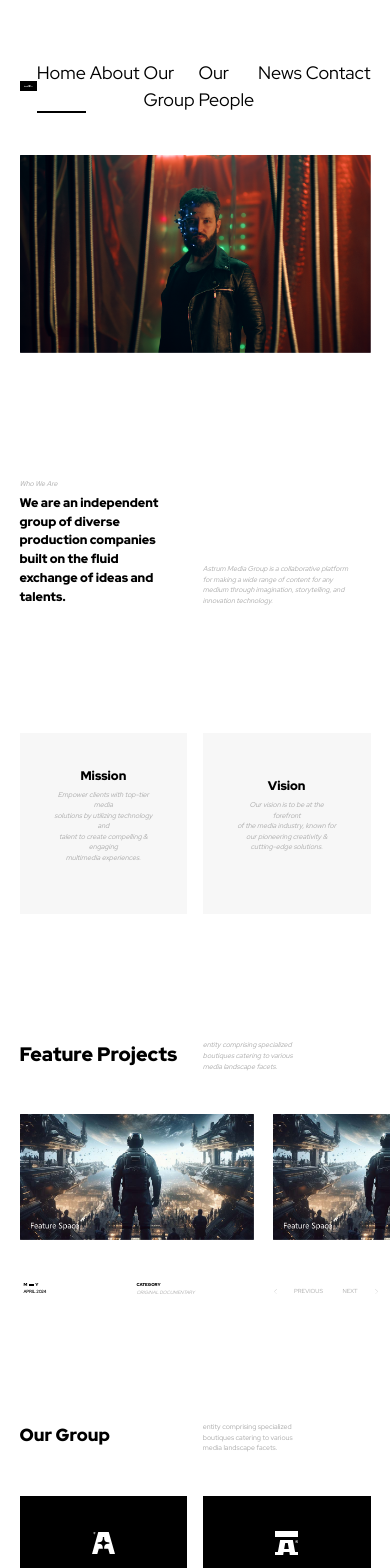
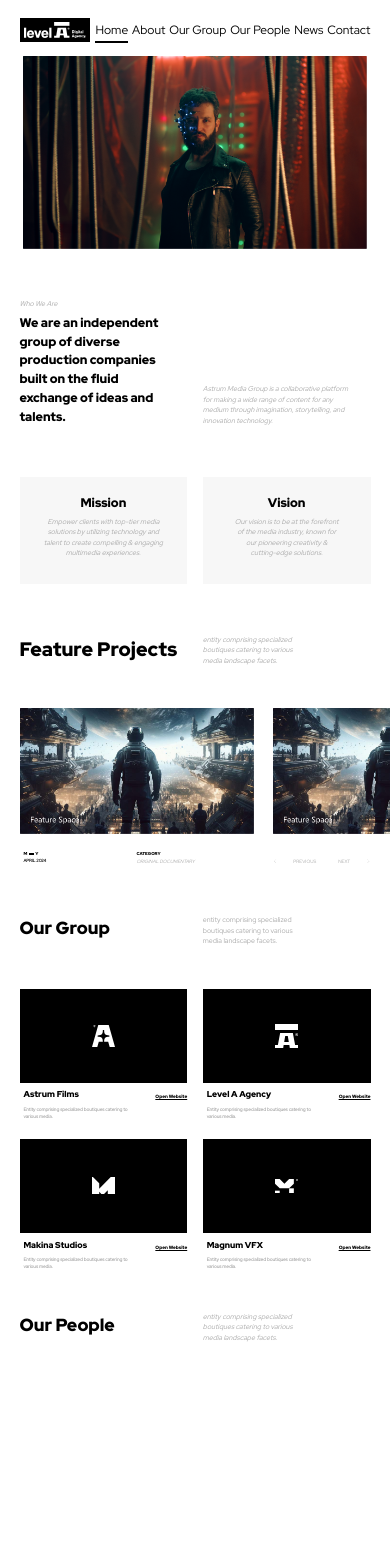
Before and after one commit to HossamBhi/Astrum-media-group, a React (Vite) app: page / in a window 390 px wide. Shown: the top 1568 px of the page. Built offline with nearby package versions, Linux system fonts and the light colour scheme.

Commit message:
Mobile responsive

```diff
--- a/src/Home.tsx
+++ b/src/Home.tsx
@@ -10,7 +10,6 @@ import {
   RevealedSection,
 } from "./components";
 import { HomeNav } from "./components/Navbar";
-import Example from "./Test";
 
 const Home = () => (
   <main className="min-h-screen w-full">
--- a/src/components/AboutSection.tsx
+++ b/src/components/AboutSection.tsx
@@ -5,7 +5,7 @@ const AboutSection = () => {
   return (
     <>
       <SectionWrapper
-        className="flex flex-row py-[15vh] gap-[4vw]"
+        className="flex flex-row py-[6vh] xl:py-[15vh] gap-[4vw]"
         id={NavLinks[1].id}
       >
         <div className="flex-1">
@@ -31,8 +31,8 @@ const AboutSection = () => {
           </p>
         </div>
       </SectionWrapper>
-      <SectionWrapper className="flex flex-row pb-[15vh] gap-[4vw]">
-        <div className="bg-[#F7F7F7] flex-col text-center flex justify-center items-center flex-1 pt-[4vh] pb-[6vh] px-[4vh]">
+      <SectionWrapper className="flex flex-row pb-[6vh] xl:pb-[15vh] gap-[4vw]">
+        <div className="bg-[#F7F7F7] flex-col text-center flex justify-center items-center flex-1 pt-[2vh] pb-[3vh] px-[2vh] xl:pt-[4vh] xl:pb-[6vh] xl:px-[4vh]">
           <h3 className="text-[3.2vw] font-RedHatDisplay-Black pb-[0.5vh]">
             Mission
           </h3>
@@ -43,7 +43,7 @@ const AboutSection = () => {
             multimedia experiences.
           </p>
         </div>
-        <div className="bg-[#F7F7F7] flex-col text-center flex justify-center items-center flex-1 pt-[4vh] pb-[6vh] px-[4vh]">
+        <div className="bg-[#F7F7F7] flex-col text-center flex justify-center items-center flex-1 pt-[2vh] pb-[3vh] px-[2vh] xl:pt-[4vh] xl:pb-[6vh] xl:px-[4vh]">
           <h3 className="text-[3.2vw] font-RedHatDisplay-Black pb-[0.5vh]">
             Vision
           </h3>
--- a/src/components/Contact.tsx
+++ b/src/components/Contact.tsx
@@ -2,7 +2,7 @@ import { OUR_EMAIL } from "../utils/helper";
 import { SectionWrapper } from "./ui";
 const ContactSection = () => {
   return (
-    <SectionWrapper className="pb-[10vh]">
+    <SectionWrapper className="relative bg-white pb-[10vh]">
       <div className="flex flex-1 flex-col items-center justify-center bg-[#F7F7F7] px-[4vh] py-[10vh] text-center">
         <h3 className="pb-[0.5vh] font-RedHatDisplay-Bold text-[10vw] underline">
           Get in Touch
--- a/src/components/FeatureProjectsSection.tsx
+++ b/src/components/FeatureProjectsSection.tsx
@@ -31,7 +31,7 @@ const FeatureProjectsSection = () => {
   };
 
   return (
-    <div className="relative pb-[15vh]">
+    <div className="relative pb-[6vh] xl:pb-[15vh]">
       <SectionWrapper
         className="flex flex-row gap-[4vw] pb-[5vh]"
         id={NavLinks[3].id}
@@ -42,7 +42,7 @@ const FeatureProjectsSection = () => {
           </h2>
         </div>
         <div className="flex flex-1 items-end">
-          <p className="text-[1.8vw] text-secondary italic">
+          <p className="text-[1.8vw] italic text-secondary">
             entity comprising specialized <br />
             boutiques catering to various <br />
             media landscape facets.
@@ -93,7 +93,7 @@ const FeatureProjectsSection = () => {
             className={`flex flex-col`}
             style={{ minWidth: cardWidth }}
           >
-            <div className=" flex items-center justify-center">
+            <div className="flex items-center justify-center">
               <Image
                 className="w-[100%] object-cover"
                 src={item.poster}
@@ -101,7 +101,7 @@ const FeatureProjectsSection = () => {
               />
             </div>
             <div
-              className={`flex justify-between ps-[1vw] pt-[5vh] transition-all duration-500 ${activeSlider === index ? "opacity-100" : "opacity-0"}`}
+              className={`flex justify-between ps-[1vw] pt-[2vh] transition-all duration-500 xl:pt-[5vh] ${activeSlider === index ? "opacity-100" : "opacity-0"}`}
             >
               <div className="flex flex-col">
                 <div className="flex items-center font-RedHatDisplay-Black text-[1.1vw]">
@@ -115,7 +115,7 @@ const FeatureProjectsSection = () => {
                 <h3 className="min-w-[30vw] font-RedHatDisplay-Black text-[1.1vw]">
                   CATEGORY
                 </h3>
-                <p className="text-[1.2vw] font-medium text-secondary italic">
+                <p className="text-[1.2vw] font-medium italic text-secondary">
                   {item.category}
                 </p>
               </div>
@@ -123,18 +123,18 @@ const FeatureProjectsSection = () => {
           </div>
         ))}
       </section>
-      <div className="absolute bottom-[15vh] left-[70vw] flex items-center justify-between gap-[5vw]">
+      <div className="absolute bottom-[6vh] w-[25vw] left-[70vw] flex items-center justify-between gap-[5vw] xl:bottom-[15vh]">
         <button
           onClick={slideLeft}
-          className="flex items-center gap-4 text-[1.5vw] uppercase text-secondary"
+          className="flex items-center gap-4 text-[1.2vw] uppercase text-secondary"
         >
-          <ArrowLeft className={"h-[1.3vw] w-[1.3vw]"} /> Previous
+          <ArrowLeft className={"h-[1.1vw] w-[1.1vw]"} /> Previous
         </button>
         <button
           onClick={slideRight}
-          className="flex items-center gap-4 text-[1.5vw] uppercase text-secondary"
+          className="flex items-center gap-4 text-[1.2vw] uppercase text-secondary"
         >
-          Next <ArrowRight className={"h-[1.3vw] w-[1.3vw]"} />
+          Next <ArrowRight className={"h-[1.1vw] w-[1.1vw]"} />
         </button>
       </div>
     </div>
--- a/src/components/HeroSection.tsx
+++ b/src/components/HeroSection.tsx
@@ -2,8 +2,12 @@ import { Image, SectionWrapper } from "./ui";
 
 const HeroSection = () => {
   return (
-    <SectionWrapper className="pt-[5vh]">
-      <Image src="/imgs/hero.png" alt="Hero image" className="px-[1vw ] w-full max-h-[70vh] object-cover" />
+    <SectionWrapper className="pt-[1.5vh] xl:pt-[5vh]">
+      <Image
+        src="/imgs/hero.png"
+        alt="Hero image"
+        className="max-h-[70vh] w-full object-cover px-[1vw]"
+      />
     </SectionWrapper>
   );
 };
--- a/src/components/Navbar/HomeNav.tsx
+++ b/src/components/Navbar/HomeNav.tsx
@@ -11,7 +11,7 @@ const HomeNav = () => {
   }, [location]);
 
   return (
-    <nav className="flex items-center pt-[7vh] px-[5vw] justify-between">
+    <nav className="flex items-center justify-between px-[5vw] pt-[2vh] xl:pt-[7vh]">
       <div className="w-[20%] bg-black p-1">
         <Image src="/Level-A.svg" />
       </div>
@@ -23,11 +23,14 @@ const HomeNav = () => {
               hash === "" && index === 0
                 ? "border-b-2 border-black"
                 : hash === item.path
-                ? "border-b-2 border-black"
-                : ""
+                  ? "border-b-2 border-black"
+                  : ""
             }`}
           >
-            <a href={item.path} className="text-[18px] xl:text-[1.5vw]">
+            <a
+              href={item.path}
+              className="text-[12px] md:text-[18px] xl:text-[1.5vw]"
+            >
               {item.label}
             </a>
           </li>
--- a/src/components/OurGroupSection.tsx
+++ b/src/components/OurGroupSection.tsx
@@ -19,7 +19,7 @@ const OurGroupSection = () => {
           </p>
         </div>
       </SectionWrapper>
-      <SectionWrapper className="grid grid-cols-2 gap-[4vw] gap-y-[5vw] pb-[10vh]">
+      <SectionWrapper className="grid grid-cols-2 gap-[4vw] gap-y-[5vw] xl:pb-[10vh] pb-[5vh]">
         {[
           {
             title: "Astrum Films",
--- a/src/components/RevealedSection.tsx
+++ b/src/components/RevealedSection.tsx
@@ -30,8 +30,8 @@ const RevealedSection = () => {
   };
 
   return (
-    <div className="relative pb-[15vh] bg-white">
-      <div className="flex-1 px-[5vw] pb-[10vh]">
+    <div className="relative pb-[6vh] pt-[6vh] xl:pb-[15vh] bg-white">
+      <div className="flex-1 px-[5vw] pb-[4vh] xl:pb-[10vh]">
         <p className="pb-[0.5vh] text-[1.8vw] italic text-secondary">News</p>
         <h2 className="font-RedHatDisplay-Black text-[4.5vw]">
           Revealed and <br />
@@ -42,7 +42,7 @@ const RevealedSection = () => {
         <section
           ref={scrollRef}
           id="revealedSlider"
-          className="no-scrollbar relative flex h-full gap-[5vw] overflow-x-scroll scroll-smooth whitespace-nowrap pe-[30vw] ps-[5vw] pt-[5vh]"
+          className="no-scrollbar relative flex h-full gap-[5vw] overflow-x-scroll scroll-smooth whitespace-nowrap pe-[30vw] ps-[5vw] pt-[2vh] xl:pt-[5vh]"
         >
           {[
             {
@@ -91,7 +91,7 @@ const RevealedSection = () => {
                 />
               </div>
               <div
-                className={`flex justify-between ps-[1vw] pt-[5vh] transition-all duration-500 ${activeSlider === index ? "opacity-100" : "opacity-0"}`}
+                className={`flex justify-between ps-[1vw] pt-[2vh] xl:pt-[5vh] transition-all duration-500 ${activeSlider === index ? "opacity-100" : "opacity-0"}`}
               >
                 <div className="flex flex-col">
                   <div className="flex items-center font-RedHatDisplay-Black text-[1.1vw]">
--- a/src/components/SubscribeSectionFooter.tsx
+++ b/src/components/SubscribeSectionFooter.tsx
@@ -9,13 +9,13 @@ const SubscribeSectionFooter = () => {
     if (isValidEmail(email)) toast.success("Thank you for subscribing");
   };
   return (
-    <div className="w-full px-[5vw] md:pe-[15vw]">
-      <p className="pb-[3vh] font-RedHatDisplay-Bold text-[1vw]">
+    <div className="w-full px-[5vw] xl:pe-[15vw]">
+      <p className="xl:pb-[3vh] font-RedHatDisplay-Bold text-[1vw]">
         STAY UP TO DATE
       </p>
       <form
         onSubmit={handleOnSubmit}
-        className="relative flex min-h-[50px] w-full items-center border-none"
+        className="relative flex pt-[5px] xl:pt-0 xl:min-h-[50px] w-full items-center border-none"
       >
         <input
           type="email"
```
Also changed, not shown: src/Test.tsx (deleted, +0 -104 lines), src/components/Footer.tsx (+11 -7 lines).
